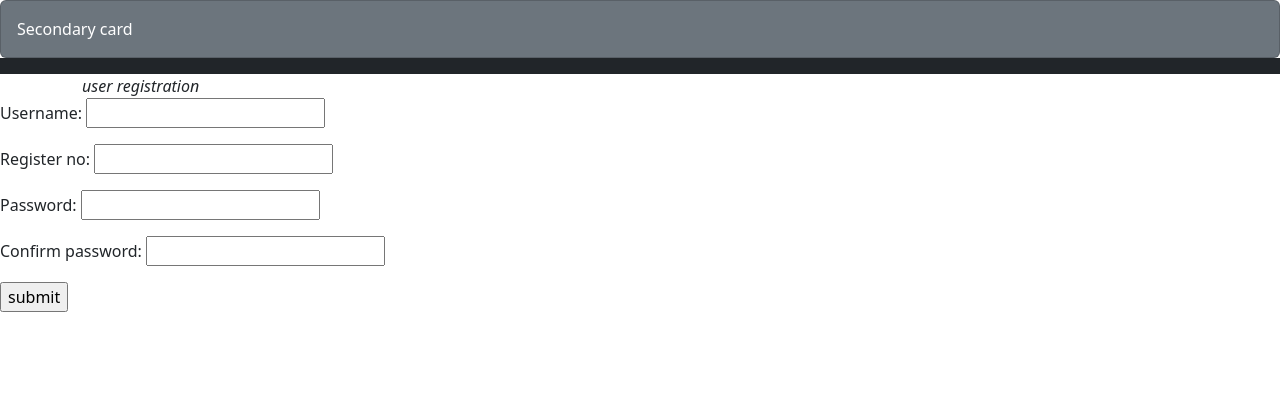
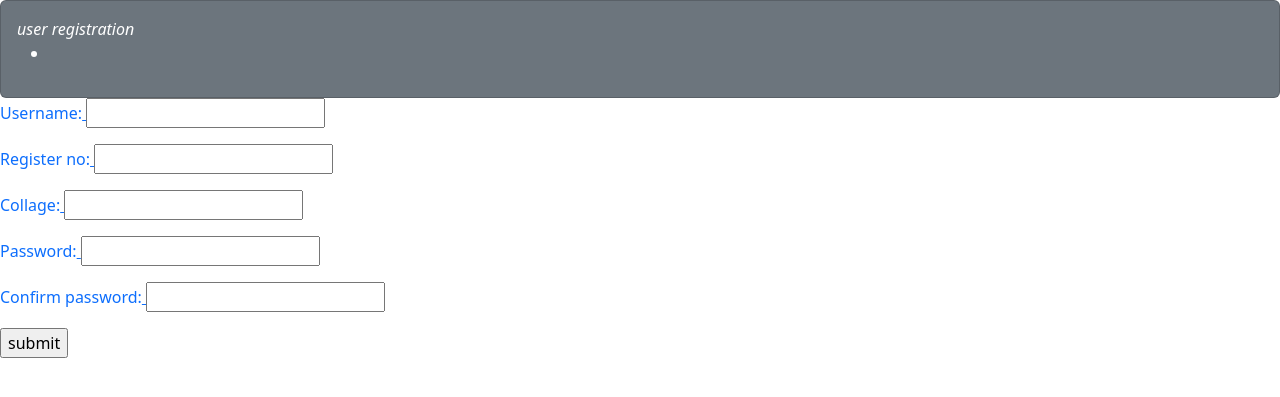
Before and after one commit to sakthivelan04/djangoproject, a Django app: page /second/register in a window 1280 px wide. Shown: the top 397 px of the page. Run offline with Django 5.2, Linux system fonts and the light colour scheme; some libraries are stand-ins or nearby versions.

Commit message:
registation

```diff
--- a/firstproject/secondapp/forms.py
+++ b/firstproject/secondapp/forms.py
@@ -7,7 +7,7 @@ class UserForm(forms.ModelForm):
 
      class Meta:
         model = Student
-        fields = ('username','register_no','password')
+        fields = ('username','register_no','collage','password')
 
      def clean(self):
         cleaned_data = super(UserForm, self).clean()
--- a/firstproject/secondapp/models.py
+++ b/firstproject/secondapp/models.py
@@ -6,4 +6,5 @@ from django.db import models
 class Student(models.Model):
     username = models.CharField(max_length=20)
     register_no = models.CharField(max_length=20)
+    collage = models.CharField(max_length=50)
     password = models.CharField(max_length=10)
--- a/firstproject/templates/secondapp/navbar.html
+++ b/firstproject/templates/secondapp/navbar.html
@@ -1,13 +1,11 @@
 <div class="card bg-secondary text-white">
-    <div class="card-body">Secondary card</div>
-  </div>
-
-
-<nav class="navbar navbar-expand-sm bg-dark navbar-dark"></nav>
- <div class="container">
+    <div class="card-body">
       <div class="navbar-header">
         <a href="#" class="navbar-brand"><i class="fa fa-users">
         user registration</i></a>
       </div>
+      <ul>
+        <li><a href="#"
+      </ul>
     </div>
 </div>
--- a/firstproject/templates/secondapp/register.html
+++ b/firstproject/templates/secondapp/register.html
@@ -6,7 +6,7 @@
 <title>Register</title>
 </head>
 <body>
-<form method="post" action="{% url 'secondapp:register' %}">
+<form method="post" autocomplete="off">
 {% csrf_token %}
 {{form.as_p}}
 <input type="submit" value="submit">
```
Also changed, not shown: firstproject/db.sqlite3, firstproject/secondapp/migrations/0003_student_collage.py (added), firstproject/static/images/register.png (added). Lines whose indentation alone changed are shown as unchanged.
